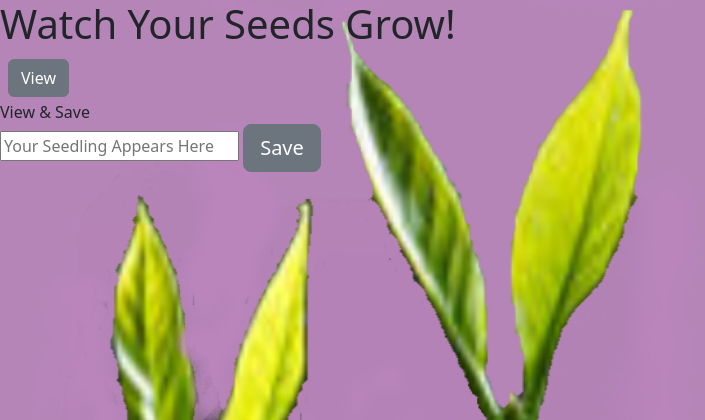
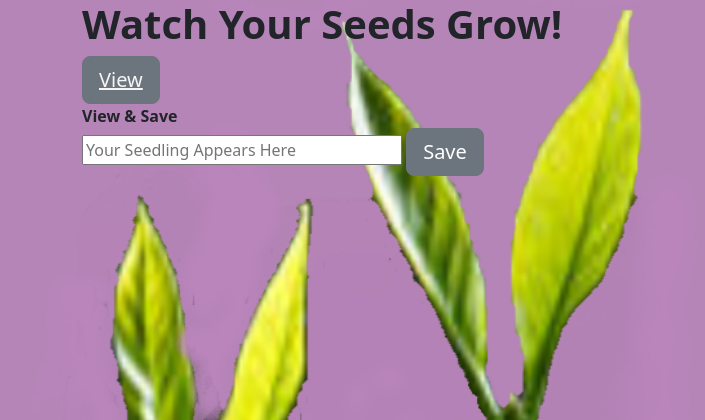
Before and after one commit to YugioCard59/PDX-Capstone-CSRNG, a Django app: page /token_generation/ in a window 1280 px wide. Shown: the top 420 px of the page, without its empty margins (0-705 px from the left). Run offline with Django 4.2, Linux system fonts and the light colour scheme.

Commit message:
displaying items to html

```diff
--- a/no_cap/templates/greenhouse_app/login_home.html
+++ b/no_cap/templates/greenhouse_app/login_home.html
@@ -12,6 +12,7 @@ Login
 </button>
 </div>
 {% endfor %}
+<div class="contianer">
 <h1> Welcome to Login Page</h1>
 
 
@@ -26,6 +27,7 @@ Login
 <button type="submit" > <a href="{% url 'greenhouse_app:signup' %}">SignUp</a></button>
 <button type="submit"> <a href="{% url 'greenhouse_app:signin' %}">SignIn</a></button>
 {% endif %}
+</div>
 
 <script>
 
--- a/no_cap/templates/greenhouse_app/signin.html
+++ b/no_cap/templates/greenhouse_app/signin.html
@@ -4,6 +4,7 @@ Signin
 {% endblock title %}
 
 {% block content %}
+<div class="container">
 <h1> Welcome to Sign In</h1>
 
 <form action="{% url 'greenhouse_app:signin' %}" method="POST">
@@ -17,5 +18,6 @@ Signin
     <button type="submit">Sign In</button>
 
 </form>
+</div>
 
 {% endblock %}
--- a/no_cap/templates/greenhouse_app/signup.html
+++ b/no_cap/templates/greenhouse_app/signup.html
@@ -4,6 +4,7 @@ Sign Up
 {% endblock title %}
 
 {% block content %}
+<div class="container">
 <h1> Welcome to Sign Up</h1>
 
 <form action="{% url 'greenhouse_app:signup' %}" method="POST">
@@ -23,5 +24,6 @@ Sign Up
     <button type="submit">Sign Up</button>
 
 </form>
+</div>
 
 {% endblock %}
--- a/no_cap/templates/token_generation.html
+++ b/no_cap/templates/token_generation.html
@@ -6,7 +6,8 @@ Token Generation Page
 {% endblock title %}
 
 {% block content %}
-<h1> Watch Your Seeds Grow! </h1>
+<div class="container">
+<h1><strong>Watch Your Seeds Grow!</strong></h1>
 
 <!-- <button style="background-color: transparent; border-color: transparent" type="submit"><a
         href="{% url 'random_app:handle_csv' %}" id="cleanList" class="btn btn-secondary">
@@ -17,14 +18,15 @@ Token Generation Page
         Store Your Seedling in Your Greenhouse</a></button> -->
 
         <!--Alternative is below KEEP above -->
-<button style="background-color: transparent; border-color: transparent" type="submit"><a href="{% url 'random_app:handle_csv' %}" id="getTheHash" class="btn btn-secondary"> View </a></button><br>
+<button class="btn btn-secondary btn-lg" type="submit"><a href="{% url 'random_app:handle_csv' %}" id="getTheHash" style="color:whitesmoke"> View </a></button><br>
 <form action="{% url 'greenhouse_app:login_home' %}" method="POST">
     {% csrf_token %}
 
-    <label for="writeToDom">View & Save</label><br>
-<input id="writeToDom" name="writeToDom" value="{{writeToDom}}" placeholder="Your Seedling Appears Here">
-<button type="submit" class="btn btn-secondary btn-lg">Save</button>
+    <label for="writeToDom" style="text-align: center; align-items: center;"><strong>View & Save</strong></label><br>
+    <input id="writeToDom" style="width:20rem !important;" name="writeToDom" value="{{writeToDom}}" placeholder="Your Seedling Appears Here">
+    <button type="submit" class="btn btn-secondary btn-lg">Save</button>
 </form>
+</div>
 
 <script>
     fetch('http://127.0.0.1:8000/static/cleanedList.json')
```
Also changed, not shown: no_cap/greenhouse_app/views.py (+5 -9 lines), no_cap/templates/greenhouse_app/show_seedling.html (+11 -3 lines), no_cap/templates/welcome.html (+12 -2 lines).
